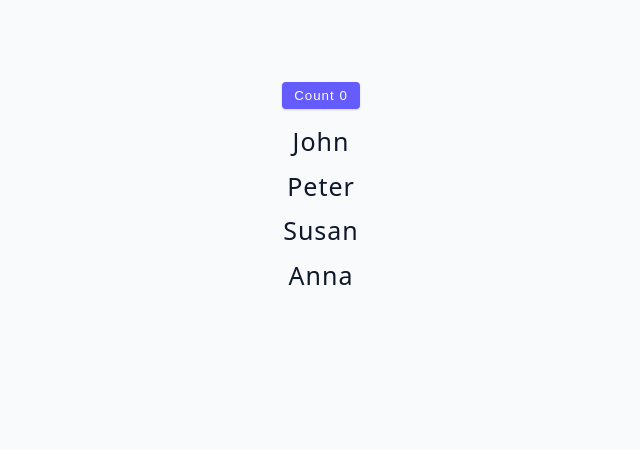
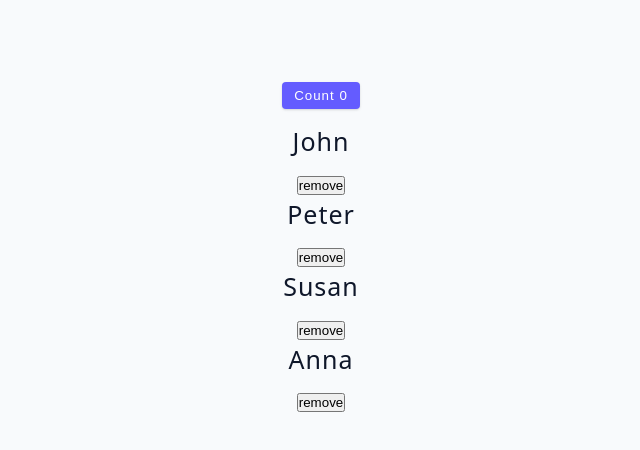
Before and after one commit to aleksandarPaytalov/03-advanced-react, a React (Vite) app: page / in a window 1280 px wide. Shown: the top 450 px of the page, without its empty margins (319-959 px from the left). Built offline with nearby package versions, Linux system fonts and the light colour scheme.

Commit message:
useCallback hook exercise

```diff
--- a/src/tutorial/11-performance/starter/03-hooks/List.jsx
+++ b/src/tutorial/11-performance/starter/03-hooks/List.jsx
@@ -1,11 +1,13 @@
 import { memo } from "react";
-import Item from "./Person";
+import Person from "./Person";
 
-const List = ({ people }) => {
+const List = ({ people, removePerson }) => {
   return (
     <div>
       {people.map((person) => {
-        return <Item key={person.id} {...person} />;
+        return (
+          <Person key={person.id} {...person} removePerson={removePerson} />
+        );
       })}
     </div>
   );
--- a/src/tutorial/11-performance/starter/03-hooks/Person.jsx
+++ b/src/tutorial/11-performance/starter/03-hooks/Person.jsx
@@ -1,7 +1,8 @@
-const Person = ({ name }) => {
+const Person = ({ name, removePerson, id }) => {
   return (
     <div>
       <h4>{name}</h4>
+      <button onClick={() => removePerson(id)}>remove</button>
     </div>
   );
 };
--- a/src/tutorial/11-performance/starter/03-hooks/index.jsx
+++ b/src/tutorial/11-performance/starter/03-hooks/index.jsx
@@ -1,10 +1,18 @@
-import { useState } from "react";
+import { useState, useCallback } from "react";
 import { data } from "../../../../data";
 import List from "./List";
 
 const LowerState = () => {
   const [people, setPeople] = useState(data);
   const [count, setCount] = useState(0);
+
+  const removePerson = useCallback(
+    (id) => {
+      const newPeople = people.filter((person) => person.id !== id);
+      setPeople(newPeople);
+    },
+    [people]
+  );
 
   return (
     <section style={{ textAlign: "center", marginTop: "5rem" }}>
@@ -15,7 +23,7 @@ const LowerState = () => {
       >
         count {count}
       </button>
-      <List people={people} />
+      <List people={people} removePerson={removePerson} />
     </section>
   );
 };
```
